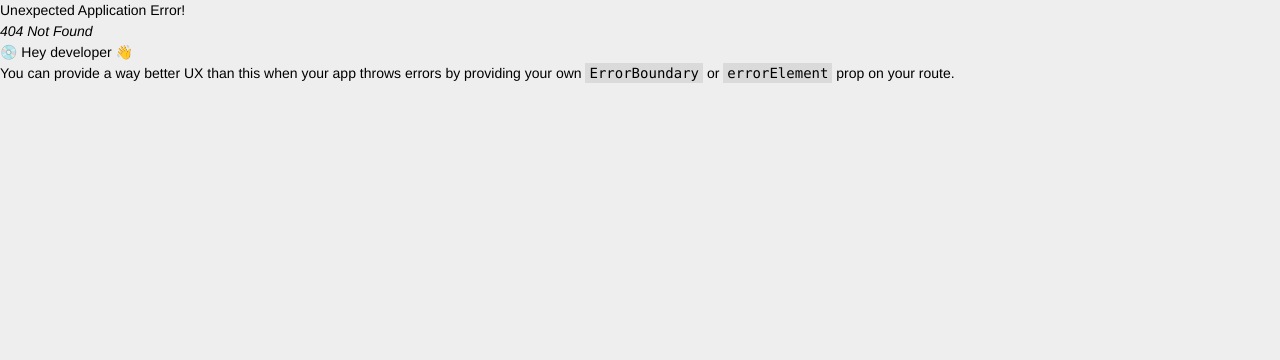
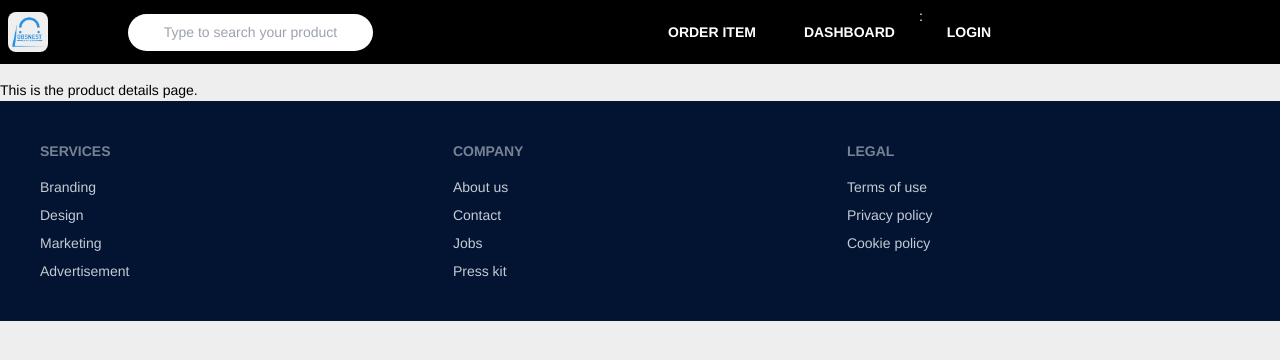
Before and after one commit to sadakatsrabon/Obsnest-MarketPlace, a React (Vite) app: page /product/product-details/1 in a window 1280 px wide. Before the commit this address had no page. Shown: the top 360 px of the page. Built offline with nearby package versions, Linux system fonts and the light colour scheme.

Commit message:
Product Data pass by id

```diff
--- a/src/Routes/Routes.jsx
+++ b/src/Routes/Routes.jsx
@@ -23,7 +23,7 @@ const router = createBrowserRouter([
         element: <SignUp></SignUp>
       },
       {
-        path: 'product/product-details',
+        path: 'product/product-details/:_id',
         element: <ProductDetails/>
       }
     ]
--- a/src/components/Category/Category.jsx
+++ b/src/components/Category/Category.jsx
@@ -2,6 +2,7 @@ import { Swiper, SwiperSlide } from 'swiper/react';
 import 'swiper/css/pagination';
 import './styles.css';
 import { Pagination } from 'swiper/modules';
+import { Link } from 'react-router-dom';
 
 const Category = ({ smart, kitchen, plastic, electronic, fashion_beauty }) => {
 
@@ -54,7 +55,7 @@ const Category = ({ smart, kitchen, plastic, electronic, fashion_beauty }) => {
                                 category.data.map(((item) =>
                                     <div className='' key={item._id}>
                                         <SwiperSlide>
-                                            <div className="card w-96 bg-base-100 shadow-xl">
+                                            <Link to={`product/product-details/${item._id}`} className="card hover:scale-110 duration-75 w-96 bg-base-100 shadow-xl">
                                                 <figure className="px-10 pt-10">
                                                     <img src="https://daisyui.com/images/stock/photo-1606107557195-0e29a4b5b4aa.jpg" alt="Shoes" className="rounded-xl" />
                                                 </figure>
@@ -68,7 +69,7 @@ const Category = ({ smart, kitchen, plastic, electronic, fashion_beauty }) => {
                                                         <p className='w-full px-4 border-2 bg-sky-500 text-white rounded-lg'>{item.offerStatus}$ Discount</p>
                                                     </div>
                                                 </div>
-                                            </div>
+                                            </Link>
                                         </SwiperSlide>
                                     </div>
                                 ))
--- a/src/pages/ProductDetails/ProductDetails.jsx
+++ b/src/pages/ProductDetails/ProductDetails.jsx
@@ -1,7 +1,7 @@
 
 const ProductDetails = () => {
     return (
-        <div>
+        <div className="pt-20">
             <h2>This is the product details page.</h2>
         </div>
     );
```
